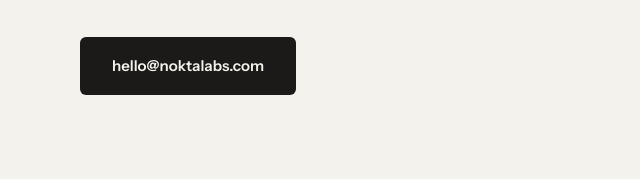
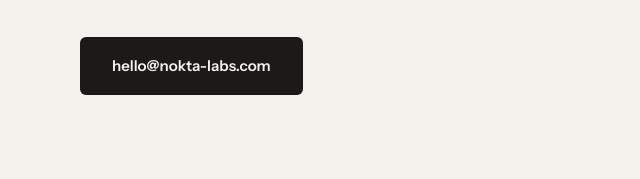
Before and after one commit to yigitabi5444/noktalabs-web, a plain HTML site: page index.html in a window 1280 px wide. Shown: the part 773-952 px from the top of the page, 0-640 px from the left. Drawn offline with Linux system fonts and the light colour scheme.

Commit message:
Domain is nokta-labs.com: mail, CNAME, canonical and og URLs
Co-Authored-By: Claude Opus 5.5 <noreply@anthropic.com>
Claude-Session: https://claude.ai/code/session_01N18Ntgns1N1EGHgQ1CWzZF

```diff
--- a/index.html
+++ b/index.html
@@ -6,12 +6,12 @@
   <title>Nokta Labs | Engineering and production partner for hardware</title>
   <meta name="description" content="Nokta Labs is an engineering and production partner for hardware products. Electronics, embedded software, mechanical design, DFM and small batch manufacture, with fast turnaround from concept to production.">
   <meta name="theme-color" content="#f4f2ed">
-  <link rel="canonical" href="https://www.noktalabs.com/">
+  <link rel="canonical" href="https://www.nokta-labs.com/">
   <meta property="og:type" content="website">
-  <meta property="og:url" content="https://www.noktalabs.com/">
+  <meta property="og:url" content="https://www.nokta-labs.com/">
   <meta property="og:title" content="Nokta Labs">
   <meta property="og:description" content="Engineering and production partner for hardware. We take your product from concept to production, fast.">
-  <meta property="og:image" content="https://www.noktalabs.com/media/og.png">
+  <meta property="og:image" content="https://www.nokta-labs.com/media/og.png">
   <link rel="icon" href="/favicon.ico" sizes="48x48">
   <link rel="icon" href="/favicon.svg" type="image/svg+xml">
   <link rel="apple-touch-icon" href="/apple-touch-icon.png">
@@ -29,7 +29,7 @@
     <h1>Engineering and production partner for hardware.</h1>
     <p class="lead">Electronics, embedded software, mechanical design and manufacture. We take your product from concept to production, fast.</p>
     <p class="lead">Fast turnaround is how we engineer. Electronics, firmware and mechanics move in parallel, and every iteration ends with hardware on your desk.</p>
-    <p class="cta"><a class="mail" href="mailto:hello@noktalabs.com">hello@noktalabs.com</a></p>
+    <p class="cta"><a class="mail" href="mailto:hello@nokta-labs.com">hello@nokta-labs.com</a></p>
   </section>
   <section class="wrap">
     <h2>Engineering</h2>
@@ -66,12 +66,12 @@
   </section>
   <section class="wrap contact" id="contact">
     <h2>Tell us where your product is and where it needs to go.</h2>
-    <p><a class="mail" href="mailto:hello@noktalabs.com">hello@noktalabs.com</a></p>
+    <p><a class="mail" href="mailto:hello@nokta-labs.com">hello@nokta-labs.com</a></p>
   </section>
 </main>
 <footer class="wrap">
   <span>&copy; 2026 Nokta Labs · Delft, the Netherlands</span>
-  <a href="mailto:hello@noktalabs.com">hello@noktalabs.com</a>
+  <a href="mailto:hello@nokta-labs.com">hello@nokta-labs.com</a>
 </footer>
 </body>
 </html>
```
Also changed, not shown: 2 other files.
